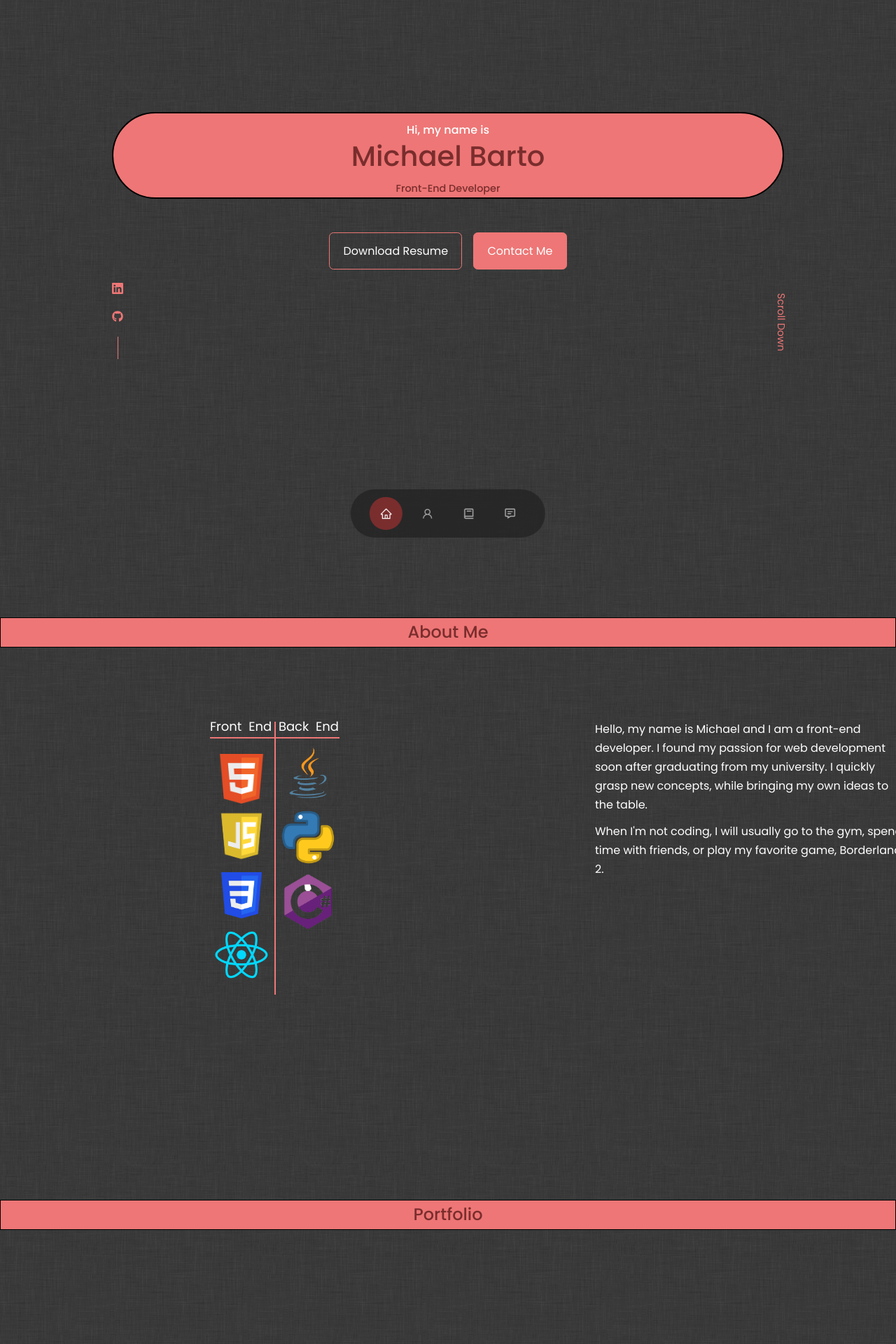
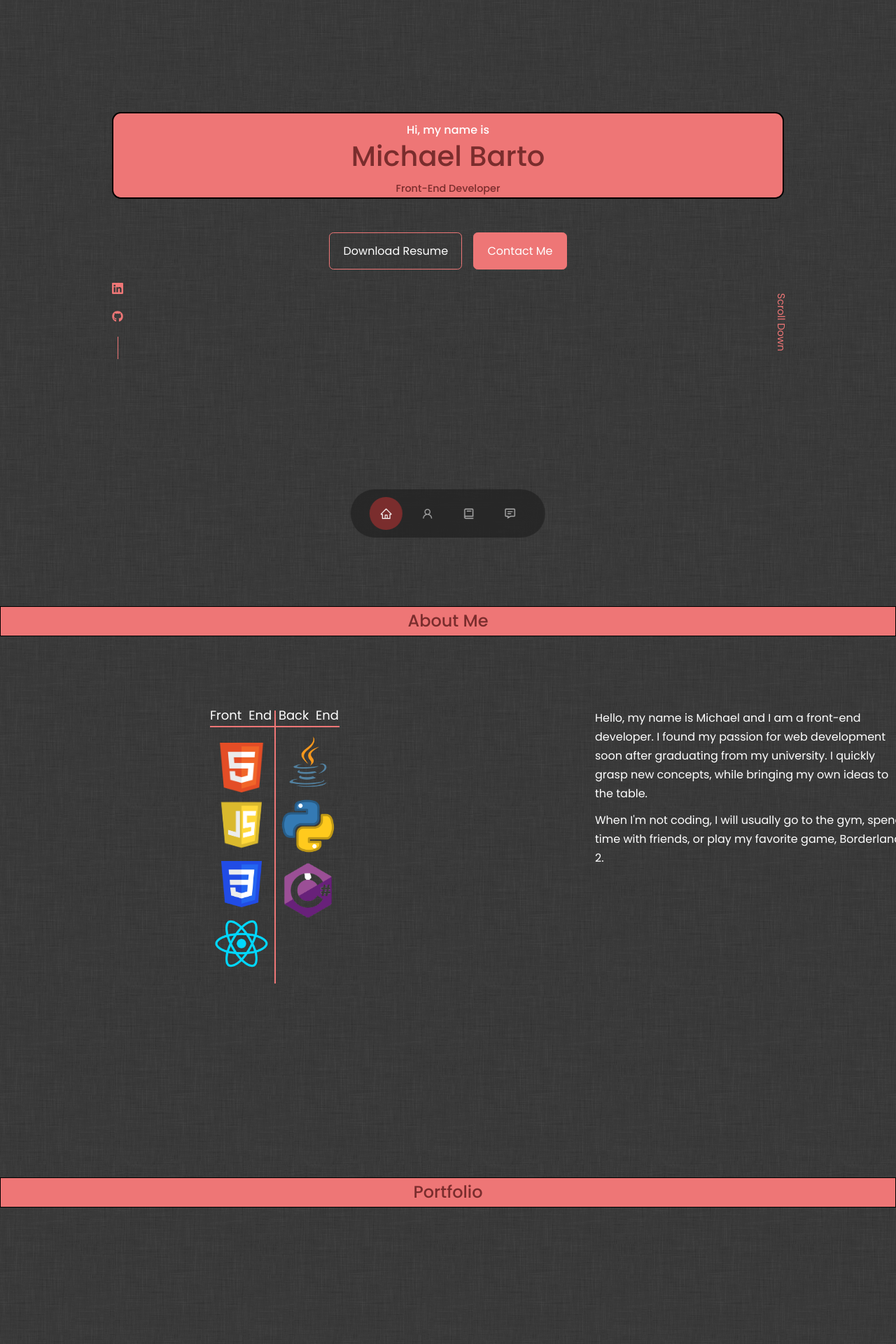
Before and after one commit to mbarto202/react-portfolio-website, a React (Create React App) app: page / in a window 1280 px wide. Shown: the top 1920 px of the page at 70% size. Built offline with nearby package versions, Linux system fonts and the light colour scheme.

Commit message:
style changes

```diff
--- a/src/components/header/header.css
+++ b/src/components/header/header.css
@@ -23,7 +23,7 @@ header {
 .titleBg {
     background: var(--color-primary);
     border: 2px solid black;
-    border-radius: 12rem 12rem 12rem 12rem;
+    border-radius: 0.8rem;
 }
 
 .header_container {
@@ -50,6 +50,8 @@ header {
     left: 0;
     bottom: -8rem;
 }
+
+
 
 .header_socials::after {
     content: '';
--- a/src/index.css
+++ b/src/index.css
@@ -56,7 +56,7 @@ h1 {
 }
 
 section {
-    margin-top: 2rem;
+    margin-top: 1rem;
     height: 100vh;
 }
 
```
